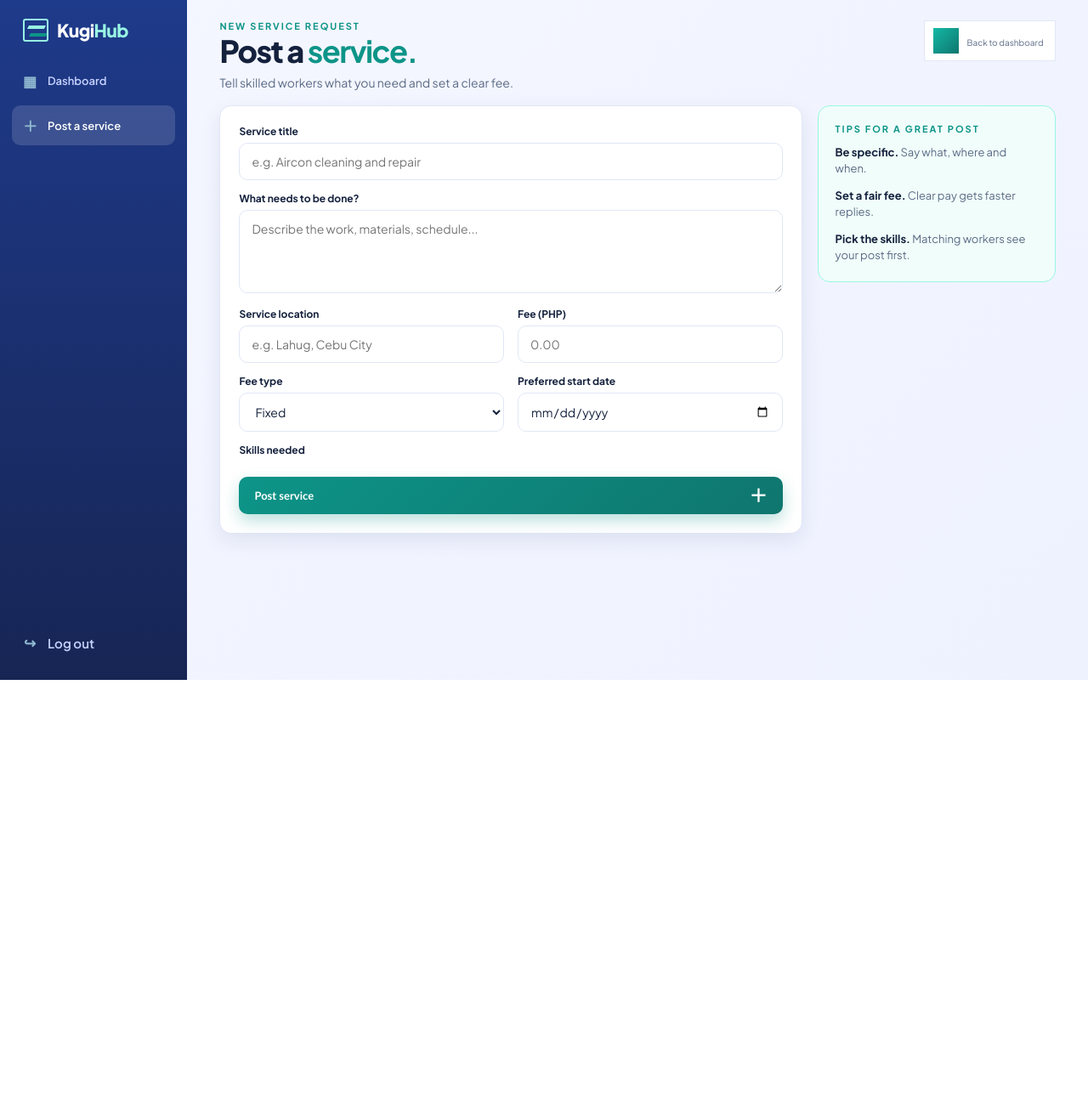
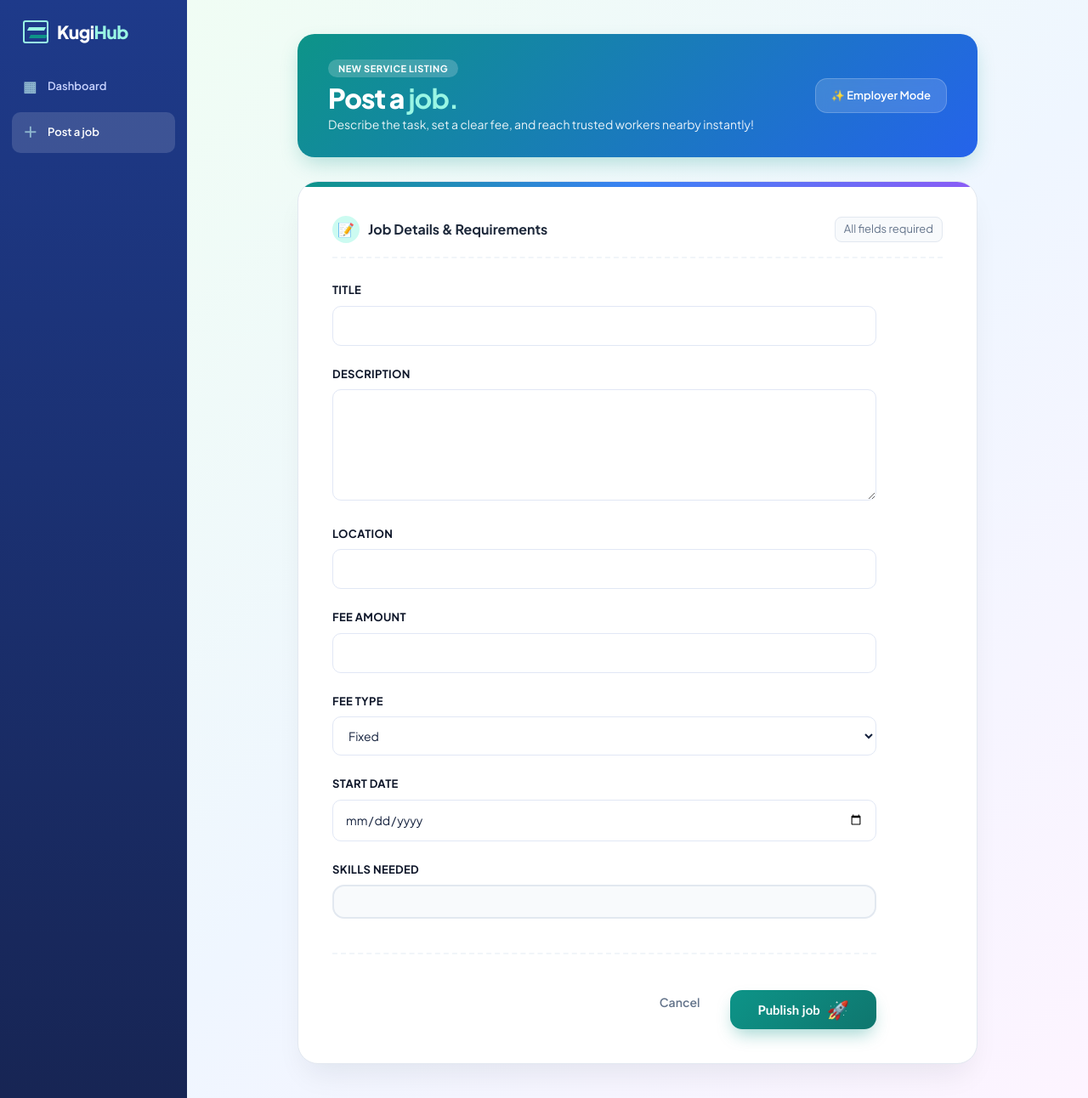
Before and after one commit to sariiie/KugiHub, a Django app: template templates/home/post_job.html in a window 1280 px wide. Shown: the whole page at 85% size. Before the commit the page ends 800 px from the top, so only its background shows below. Run offline with Django 5.2, Linux system fonts and the light colour scheme; the template is opened without the code that fills it: values that come from a table or form of the project are taken from there, others are empty; some libraries are stand-ins or nearby versions.

Commit message:
Redesign post job page with vibrant modern layout and styling

```diff
--- a/home/forms.py
+++ b/home/forms.py
@@ -12,18 +12,7 @@ class JobForm(forms.ModelForm):
     class Meta:
         model = Job
         fields = ['title', 'description', 'location', 'fee_amount', 'fee_type', 'start_date', 'skills']
-        labels = {
-            'title': 'Service title',
-            'description': 'What needs to be done?',
-            'location': 'Service location',
-            'fee_amount': 'Fee (PHP)',
-            'fee_type': 'Fee type',
-            'start_date': 'Preferred start date',
-        }
         widgets = {
-            'title': forms.TextInput(attrs={'placeholder': 'e.g. Aircon cleaning and repair'}),
-            'description': forms.Textarea(attrs={'rows': 4, 'placeholder': 'Describe the work, materials, schedule...'}),
-            'location': forms.TextInput(attrs={'placeholder': 'e.g. Lahug, Cebu City'}),
-            'fee_amount': forms.NumberInput(attrs={'placeholder': '0.00', 'step': '0.01', 'min': '0'}),
+            'description': forms.Textarea(attrs={'rows': 5}),
             'start_date': forms.DateInput(attrs={'type': 'date'}),
         }
--- a/templates/base.html
+++ b/templates/base.html
@@ -2,6 +2,7 @@
 <!DOCTYPE html>
 <html lang="en">
 <head>
+    <script src="https://cdn.tailwindcss.com"></script>
     <meta charset="UTF-8">
     <meta name="viewport" content="width=device-width, initial-scale=1.0">
     <title>{% block title %}KugiHub{% endblock %}</title>
--- a/templates/home/employer.html
+++ b/templates/home/employer.html
@@ -23,7 +23,7 @@
 
         <section class="employer-actions" id="post-job">
             <div><p class="kicker dashboard-kicker">READY TO GET STARTED?</p><h2>What do you need done?</h2><p>Post the task, set a clear fee, and reach skilled workers nearby.</p></div>
-            <a class="button-primary employer-post-button" href="{% url 'home:post_job' %}">Post a new service <span>＋</span></a>
+            <a class="button-primary employer-post-button" href="{% url 'home:post_job' %}">Post a new job <span>＋</span></a>
         </section>
 
         <section class="employer-stats" aria-label="Employer summary">
@@ -34,11 +34,11 @@
 
         <section class="employer-content" id="listings">
             <div class="jobs-column">
-                <div class="section-heading"><div><p class="kicker dashboard-kicker">YOUR POSTINGS</p><h2>Active service listings</h2></div></div>
+                <div class="section-heading"><div><p class="kicker dashboard-kicker">YOUR POSTINGS</p><h2>Active job listings</h2></div></div>
                 {% for job in listings %}
                 <article class="job-card employer-job-card"><div class="job-card-top"><span class="job-tag">{{ job.get_status_display|upper }}</span><span class="job-time">Posted {{ job.posted_at|timesince }} ago</span></div><h3>{{ job.title }}</h3><p class="job-client">{{ job.location }} · ₱{{ job.fee_amount|floatformat:"-2" }} {{ job.get_fee_type_display|lower }}</p><div class="job-card-footer"><span class="client-rating">{{ job.app_count }} application{{ job.app_count|pluralize }}</span>{% if job.assigned_worker %}<span class="client-rating">Assigned: {{ job.assigned_worker.worker.get_full_name }}</span>{% endif %}</div></article>
                 {% empty %}
-                <article class="job-card"><h3>No active listings yet</h3><p class="job-client">Post your first service to start receiving applications.</p></article>
+                <article class="job-card"><h3>No active listings yet</h3><p class="job-client">Post your first job to start receiving applications.</p></article>
                 {% endfor %}
             </div>
             <aside class="dashboard-right" id="profile">
--- a/templates/home/post_job.html
+++ b/templates/home/post_job.html
@@ -1,48 +1,68 @@
 {% extends 'base.html' %}
-{% block title %}Post a service | KugiHub{% endblock %}
+{% block title %}Post a job | KugiHub{% endblock %}
 {% block content %}
 <div class="dashboard-shell employer-dashboard">
     <aside class="dashboard-sidebar">
         <a class="dashboard-brand" href="{% url 'home:employer' %}"><span class="brand-mark" aria-hidden="true"></span><span>Kugi<span>Hub</span></span></a>
         <nav class="dashboard-nav" aria-label="Main navigation">
             <a class="dashboard-nav-link" href="{% url 'home:employer' %}"><span>▦</span> Dashboard</a>
-            <a class="dashboard-nav-link is-active" href="{% url 'home:post_job' %}"><span>＋</span> Post a service</a>
+            <a class="dashboard-nav-link is-active" href="{% url 'home:post_job' %}"><span>＋</span> Post a job</a>
         </nav>
-        <div class="sidebar-bottom">
-            <form method="post" action="{% url 'accounts:logout' %}">{% csrf_token %}<button type="submit" class="dashboard-nav-link logout-button"><span>↪</span> Log out</button></form>
-        </div>
     </aside>
 
-    <main class="dashboard-main">
-        <header class="dashboard-header">
-            <div><p class="kicker dashboard-kicker">NEW SERVICE REQUEST</p><h1>Post a <strong>service.</strong></h1><p class="dashboard-subtitle">Tell skilled workers what you need and set a clear fee.</p></div>
-            <a class="profile-chip" href="{% url 'home:employer' %}"><span class="profile-avatar">{{ initial }}</span><span><strong>{{ user.get_full_name }}</strong><small>Back to dashboard</small></span></a>
-        </header>
+    <main class="dashboard-main" style="background: linear-gradient(135deg, #f0fdf4 0%, #eff6ff 50%, #fdf4ff 100%); padding: 40px; overflow-y: auto;">
 
-        <div class="post-layout">
-            <form method="post" class="job-form post-card" novalidate>
+        <!-- Vibrant Header Banner -->
+        <div style="max-width: 800px; margin: 0 auto 28px auto; display: flex; justify-content: space-between; align-items: center; background: linear-gradient(135deg, #0d9488 0%, #2563eb 100%); padding: 28px 36px; border-radius: 20px; color: white; box-shadow: 0 10px 25px -5px rgba(13, 148, 136, 0.3);">
+            <div>
+                <span style="background: rgba(255, 255, 255, 0.2); color: #ffffff; font-size: 11px; font-weight: 700; text-transform: uppercase; padding: 4px 12px; border-radius: 999px; letter-spacing: 0.05em; backdrop-filter: blur(4px);">New Service Listing</span>
+                <h1 style="font-size: 32px; font-weight: 800; margin: 8px 0 4px 0; color: #ffffff;">Post a <strong>job.</strong></h1>
+                <p style="color: rgba(255, 255, 255, 0.9); font-size: 14px; margin: 0;">Describe the task, set a clear fee, and reach trusted workers nearby instantly!</p>
+            </div>
+            <div style="background: rgba(255, 255, 255, 0.15); backdrop-filter: blur(8px); border: 1px solid rgba(255, 255, 255, 0.2); padding: 10px 18px; border-radius: 14px; font-size: 13px; font-weight: 600; color: #ffffff; text-align: center;">
+                ✨ Employer Mode
+            </div>
+        </div>
+
+        <!-- Colorful Form Card Container -->
+        <div style="max-width: 800px; margin: 0 auto; background: #ffffff; border: 1px solid #e2e8f0; border-radius: 24px; box-shadow: 0 20px 35px -10px rgba(15, 23, 42, 0.08); padding: 40px; position: relative; overflow: hidden;">
+
+            <!-- Top Color Accent Bar -->
+            <div style="position: absolute; top: 0; left: 0; right: 0; height: 6px; background: linear-gradient(90deg, #0d9488, #3b82f6, #8b5cf6);"></div>
+
+            <div style="display: flex; align-items: center; justify-content: space-between; margin-bottom: 28px; padding-bottom: 16px; border-bottom: 2px dashed #f1f5f9;">
+                <div style="display: flex; align-items: center; gap: 10px;">
+                    <span style="background: #ccfbf1; color: #0d9488; width: 32px; height: 32px; border-radius: 50%; display: flex; align-items: center; justify-content: center; font-weight: bold; font-size: 16px;">📝</span>
+                    <span style="font-weight: 700; color: #1e293b; font-size: 16px;">Job Details & Requirements</span>
+                </div>
+                <span style="color: #64748b; font-size: 13px; background: #f8fafc; padding: 4px 10px; border-radius: 8px; border: 1px solid #e2e8f0;">All fields required</span>
+            </div>
+
+            <form method="post" class="auth-form job-form" novalidate style="display: flex; flex-direction: column; gap: 24px;">
                 {% csrf_token %}
-                {% if form.non_field_errors %}<p class="form-error">{{ form.non_field_errors.0 }}</p>{% endif %}
-                <div class="post-grid">
-                    {% for field in form %}
-                    <div class="field{% if field.name == 'title' or field.name == 'description' or field.name == 'skills' %} field-full{% endif %}">
-                        <label for="{{ field.id_for_label }}">{{ field.label }}</label>
-                        {% if field.name == 'skills' %}<div class="skill-checks">{{ field }}</div>{% else %}{{ field }}{% endif %}
-                        {% for e in field.errors %}<p class="form-error">{{ e }}</p>{% endfor %}
+                {% for field in form %}
+                    <div class="form-group">
+                        {% if field.name == 'skills' %}
+                            <label style="display: block; font-size: 13px; font-weight: 700; color: #0f172a; margin-bottom: 8px; text-transform: uppercase; letter-spacing: 0.025em;">{{ field.label }}</label>
+                            <div class="skill-checks" style="background: #f8fafc; border: 2px solid #e2e8f0; padding: 18px; border-radius: 14px;">{{ field }}</div>
+                        {% else %}
+                            <label for="{{ field.id_for_label }}" style="display: block; font-size: 13px; font-weight: 700; color: #0f172a; margin-bottom: 8px; text-transform: uppercase; letter-spacing: 0.025em;">{{ field.label }}</label>
+                            {{ field }}
+                        {% endif %}
+                        {% for e in field.errors %}
+                            <p class="form-error" style="color: #ef4444; font-size: 12px; margin-top: 6px; font-weight: 600;">{{ e }}</p>
+                        {% endfor %}
                     </div>
-                    {% endfor %}
+                {% endfor %}
+
+                <!-- Vibrant Action Footer -->
+                <div style="margin-top: 16px; padding-top: 24px; border-top: 2px dashed #f1f5f9; display: flex; justify-content: flex-end; align-items: center; gap: 16px;">
+                    <a href="javascript:history.back()" style="font-size: 14px; font-weight: 600; color: #64748b; text-decoration: none; padding: 12px 20px; border-radius: 12px;">Cancel</a>
+                    <button type="submit" class="button-primary" style="background: linear-gradient(135deg, #0d9488 0%, #0f766e 100%); color: white; border: none; padding: 14px 32px; font-size: 15px; font-weight: 700; border-radius: 14px; cursor: pointer; box-shadow: 0 10px 20px -5px rgba(13, 148, 136, 0.4); display: inline-flex; align-items: center; gap: 8px;">
+                        Publish job <span>🚀</span>
+                    </button>
                 </div>
-                <button type="submit" class="button-primary">Post service <span>＋</span></button>
             </form>
-
-            <aside class="post-tips">
-                <p class="kicker dashboard-kicker">TIPS FOR A GREAT POST</p>
-                <ul>
-                    <li><strong>Be specific.</strong> Say what, where and when.</li>
-                    <li><strong>Set a fair fee.</strong> Clear pay gets faster replies.</li>
-                    <li><strong>Pick the skills.</strong> Matching workers see your post first.</li>
-                </ul>
-            </aside>
         </div>
     </main>
 </div>
```
